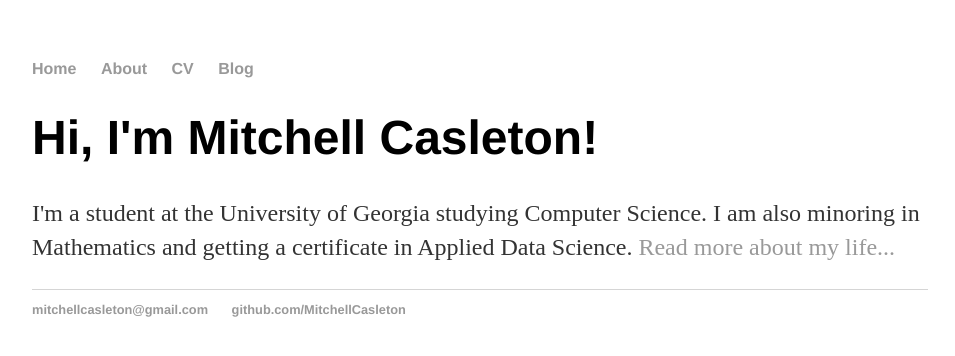
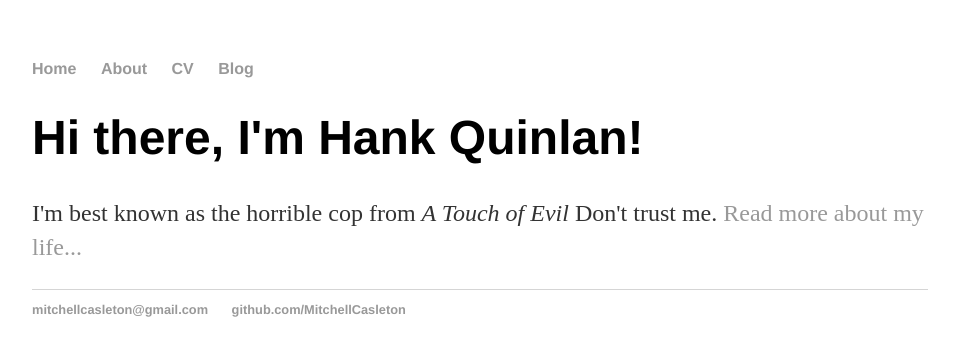
Before and after one commit to MitchellCasleton/mitchellcasleton.github.io, a Jekyll site: the page built from index.html, in a window 1280 px wide. Shown: the top 356 px of the page, without its empty margins (160-1115 px from the left). Built offline with Jekyll 4.4.1, drawn with Linux system fonts in a browser that asks for light colours.

Commit message:
Update index.html

```diff
--- a/index.html
+++ b/index.html
@@ -1,30 +1,8 @@
-<!DOCTYPE html>
-<html>
-	<head>
-		<title>Mitchell Casleton</title>
-		<!-- link to main stylesheet -->
-		<link rel="stylesheet" type="text/css" href="/css/main.css"
-	</head>
-	<body>
-		<nav>
-    		<ul>
-        		<li><a href="/">Home</a></li>
-	        	<li><a href="/about">About</a></li>
-        		<li><a href="/cv">CV</a></li>
-        		<li><a href="/blog">Blog</a></li>
-    		</ul>
-		</nav>
-		<div class="container">
-    		<div class="blurb">
-        		<h1>Hi, I'm Mitchell Casleton!</h1>
-				<p>I'm a student at the University of Georgia studying Computer Science. I am also minoring in Mathematics and getting a certificate in Applied Data Science. <a href="/about">Read more about my life...</a></p>
-    		</div><!-- /.blurb -->
-		</div><!-- /.container -->
-		<footer>
-    		<ul>
-        		<li><a href="mailto:mitchellcasleton@gmail.com">mitchellcasleton@gmail.com</a></li>
-        		<li><a href="https://github.com/MitchellCasleton">github.com/MitchellCasleton</a></li>
-			</ul>
-		</footer>
-	</body>
-</html>
+---
+layout: default
+title: Hank Quinlan, Horrible Cop
+---
+<div class="blurb">
+	<h1>Hi there, I'm Hank Quinlan!</h1>
+	<p>I'm best known as the horrible cop from <em>A Touch of Evil</em> Don't trust me. <a href="/about">Read more about my life...</a></p>
+</div><!-- /.blurb -->
```
